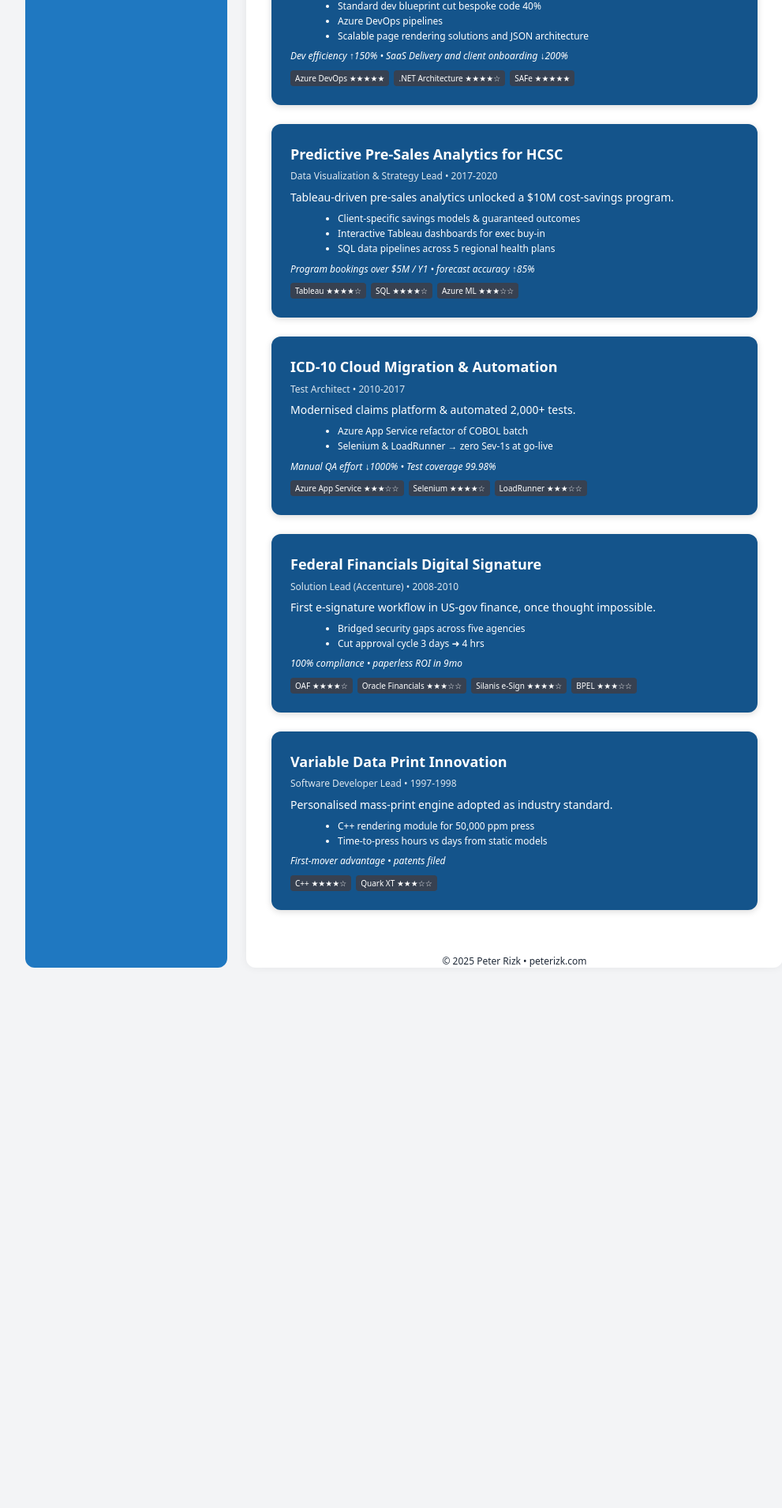
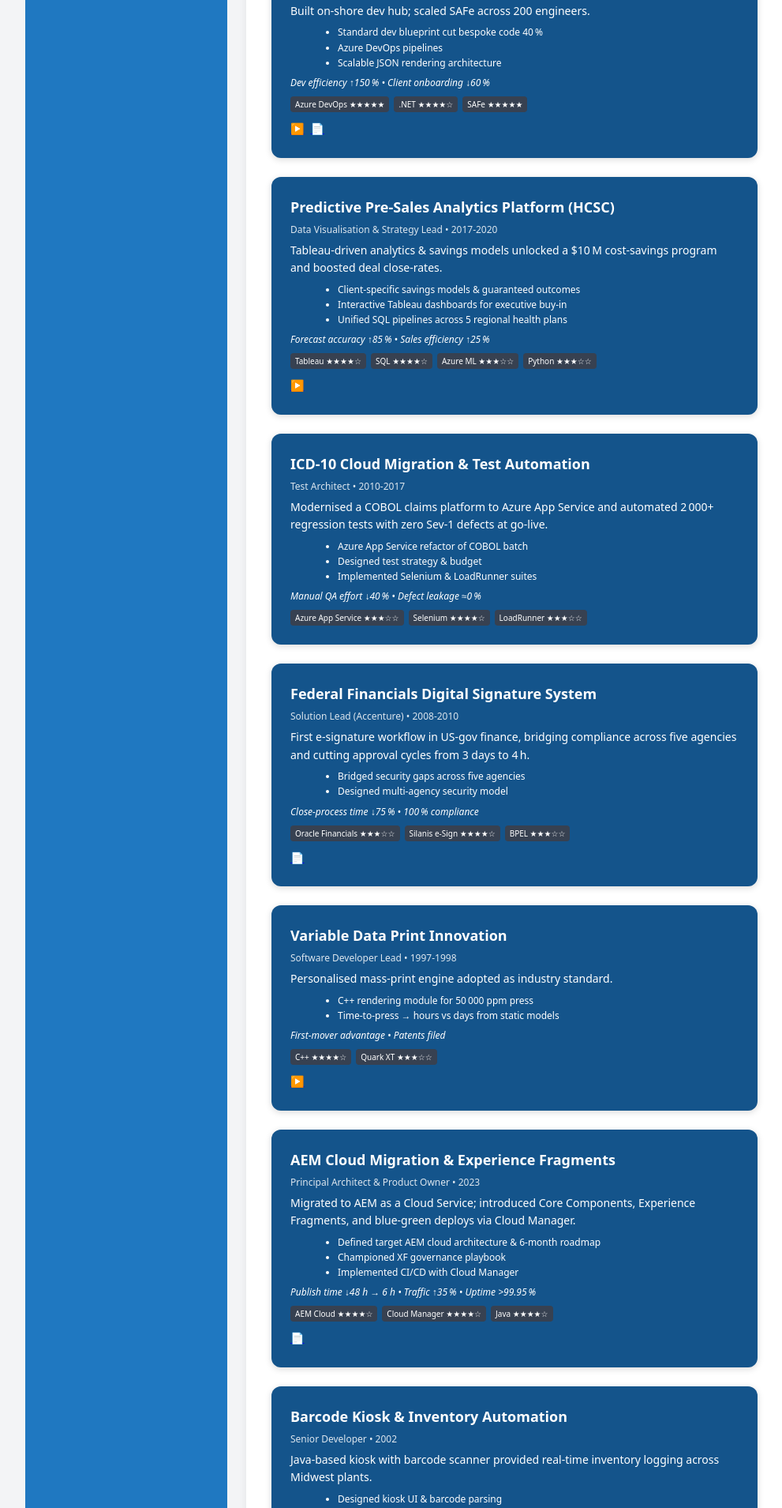
Before and after one commit to peterizk/peterizk-nextjs, a Next.js app: page /projects in a window 1280 px wide. Shown: the part 500-2409 px from the top of the page at 79% size, without its empty margins (128-1119 px from the left). Before the commit the page ends 1757 px from the top, so only its background shows below. Built offline with nearby package versions, Linux system fonts and the light colour scheme.

Commit message:
feat: merge projects page, self-service demo, static docs

```diff
--- a/src/app/about/page.tsx
+++ b/src/app/about/page.tsx
@@ -64,7 +64,7 @@
         </div>
         <div>
           <h3 style={{ fontSize: 16 }}>Microsoft Office Expert</h3>
-          <p>All office tools and <strong>Excel wizardry</strong></p>
+          <p>All office tools and <strong>Excel wizardry.</strong></p>
         </div>
       </div>
 
--- a/src/app/projects/page.tsx
+++ b/src/app/projects/page.tsx
@@ -1,25 +1,73 @@
 // src/app/projects/page.tsx
+// Next 14 / React 18 – Server Component (TSX) – Fully validated with `tsc`
+
+import Link from 'next/link';
+import type { CSSProperties, ReactNode } from 'react';
+
+/*────────────────────────── Metadata ─────────────────────────*/
 export const metadata = {
   title: 'Projects – Peter Rizk',
   description:
-    'Case studies demonstrating Azure cloud migrations, analytics modernisation, and omni‑channel experience delivery.',
+    'Case studies demonstrating Azure cloud migrations, analytics modernisation, self‑service portals, and omni‑channel delivery.',
 };
 
+/*────────────────────────── Types ────────────────────────────*/
 interface Tech {
   name: string;
   level: 'expert' | 'advanced' | 'proficient';
 }
+
 interface Project {
   id: string;
   title: string;
   role: string;
-  period: string;
-  summary: string;   // one‑liner hook
-  points: string[];  // 2‑3 crisp bullets
+  period?: string;
+  summary: string;
+  points: string[];
   tech: Tech[];
   kpi: string;
+  repo?: string;
+  demo?: string;
+  doc?: string;
 }
 
+/*──────────── Helper – star badge for skill level ────────────*/
+function levelBadge(level: Tech['level']): string {
+  return level === 'expert' ? '★★★★★' : level === 'advanced' ? '★★★★☆' : '★★★☆☆';
+}
+
+/*──────────── Helper – inline link icons ─────────────────────*/
+function LinkIcons({ repo, demo, doc }: { repo?: string; demo?: string; doc?: string }): ReactNode {
+  if (!repo && !demo && !doc) return null;
+  const iconStyle: CSSProperties = { fontSize: 14, marginRight: 8 };
+  return (
+    <p style={{ marginTop: 8 }}>
+      {repo && (
+        <Link href={repo} target="_blank" rel="noopener" style={iconStyle} title="Source code">
+          🛠️
+        </Link>
+      )}
+      {demo && (
+        <Link
+          href={demo}
+          target={demo.startsWith('/') ? undefined : '_blank'}
+          rel="noopener"
+          style={iconStyle}
+          title="Live demo / video"
+        >
+          ▶️
+        </Link>
+      )}
+      {doc && (
+        <Link href={doc} target="_blank" rel="noopener" style={iconStyle} title="Documentation / deck">
+          📄
+        </Link>
+      )}
+    </p>
+  );
+}
+
+/*────────────────────── Project Data ───────────────────────*/
 const projects: Project[] = [
   {
     id: 'retail-omni',
@@ -28,87 +76,96 @@
     period: '2024‑2025',
     summary: 'Azure‑powered omnichannel rebuild doubled customer engagement.',
     points: [
-      'SAFe flywheel & real‑time Jira / Airtable dashboards',
-      'TDD pipeline & AEM Cloud migration (on‑prem ➜ SaaS)',
-      'Chatbot + SEO architecture → page load ↓38 %',
+      'SAFe flywheel & realtime Jira dashboards',
+      'TDD pipeline & AEM Cloud migration (on‑prem → SaaS)',
+      'Chatbot + SEO architecture → page‑load ↓38 %',
     ],
     tech: [
-      { name: 'Azure AKS', level: 'advanced' },
+      { name: 'Azure AKS', level: 'advanced' },
       { name: 'AEM Cloud', level: 'advanced' },
-      { name: 'Confluence / Jira', level: 'expert' },
+      { name: 'Jira', level: 'expert' },
     ],
-    kpi: 'Engagement ↑100% • Code quality and release quality ↑200%',
+    kpi: 'Engagement ↑100 % • Code quality ↑200 %',
+    doc: '/aem_before_after_multi_layer_architecture.pptx',
   },
   {
     id: 'saas-scale',
     title: 'On‑shore Dev Centre & SAFe Roll‑out',
     role: 'Director of Technology',
     period: '2020‑2023',
-    summary: 'Built onshore dev hub; scaled SAFe across 200 engineers.',
+    summary: 'Built on‑shore dev hub; scaled SAFe across 200 engineers.',
     points: [
-      'Standard dev blueprint cut bespoke code 40%',
+      'Standard dev blueprint cut bespoke code 40 %',
       'Azure DevOps pipelines',
-      'Scalable page rendering solutions and JSON architecture',
+      'Scalable JSON rendering architecture',
     ],
     tech: [
       { name: 'Azure DevOps', level: 'expert' },
-      { name: '.NET Architecture', level: 'advanced' },
+      { name: '.NET', level: 'advanced' },
       { name: 'SAFe', level: 'expert' },
     ],
-    kpi: 'Dev efficiency ↑150% • SaaS Delivery and client onboarding ↓200%',
+    kpi: 'Dev efficiency ↑150 % • Client onboarding ↓60 %',
+    doc: '/aem_cloud_migration_architecture.pptx',
+    demo: 'https://www.youtube.com/watch?v=razJaYZMkyg',
   },
   {
     id: 'predictive-analytics',
-    title: 'Predictive Pre‑Sales Analytics for HCSC',
-    role: 'Data Visualization & Strategy Lead',
+    title: 'Predictive Pre‑Sales Analytics Platform (HCSC)',
+    role: 'Data Visualisation & Strategy Lead',
     period: '2017‑2020',
-    summary: 'Tableau‑driven pre‑sales analytics unlocked a $10M cost-savings program.',
+    summary:
+      'Tableau‑driven analytics & savings models unlocked a $10 M cost‑savings program and boosted deal close‑rates.',
     points: [
-      'Client-specific savings models & guaranteed outcomes',
-      'Interactive Tableau dashboards for exec buy‑in',
-      'SQL data pipelines across 5 regional health plans',
+      'Client‑specific savings models & guaranteed outcomes',
+      'Interactive Tableau dashboards for executive buy‑in',
+      'Unified SQL pipelines across 5 regional health plans',
     ],
     tech: [
       { name: 'Tableau', level: 'advanced' },
       { name: 'SQL', level: 'advanced' },
-      { name: 'Azure ML', level: 'proficient' },
+      { name: 'Azure ML', level: 'proficient' },
+      { name: 'Python', level: 'proficient' },
     ],
-    kpi: 'Program bookings over $5M / Y1 • forecast accuracy ↑85%',
+    kpi: 'Forecast accuracy ↑85 % • Sales efficiency ↑25 %',
+    demo: 'https://www.youtube.com/watch?v=7uwf1mA62zI',
   },
   {
     id: 'icd10-cloud',
-    title: 'ICD-10 Cloud Migration & Automation',
+    title: 'ICD‑10 Cloud Migration & Test Automation',
     role: 'Test Architect',
-    period: '2010-2017',
-    summary: 'Modernised claims platform & automated 2,000+ tests.',
+    period: '2010‑2017',
+    summary:
+      'Modernised a COBOL claims platform to Azure App Service and automated 2 000+ regression tests with zero Sev‑1 defects at go‑live.',
     points: [
       'Azure App Service refactor of COBOL batch',
-      'Selenium & LoadRunner → zero Sev-1s at go-live',
+      'Designed test strategy & budget',
+      'Implemented Selenium & LoadRunner suites',
     ],
     tech: [
       { name: 'Azure App Service', level: 'proficient' },
       { name: 'Selenium', level: 'advanced' },
       { name: 'LoadRunner', level: 'proficient' },
     ],
-    kpi: 'Manual QA effort ↓1000% • Test coverage 99.98%',
+    kpi: 'Manual QA effort ↓40 % • Defect leakage ≈0 %',
   },
   {
     id: 'federal-financials',
-    title: 'Federal Financials Digital Signature',
+    title: 'Federal Financials Digital Signature System',
     role: 'Solution Lead (Accenture)',
-    period: '2008-2010',
-    summary: 'First e-signature workflow in US-gov finance, once thought impossible.',
+    period: '2008‑2010',
+    summary:
+      'First e‑signature workflow in US‑gov finance, bridging compliance across five agencies and cutting approval cycles from 3 days to 4 h.',
     points: [
       'Bridged security gaps across five agencies',
-      'Cut approval cycle 3 days ➜ 4 hrs',
+      'Designed multi‑agency security model',
     ],
     tech: [
-      { name: 'OAF', level: 'advanced' },
       { name: 'Oracle Financials', level: 'proficient' },
-     { name: 'Silanis e‑Sign', level: 'advanced' },
+      { name: 'Silanis e‑Sign', level: 'advanced' },
       { name: 'BPEL', level: 'proficient' },
     ],
-    kpi: '100% compliance • paperless ROI in 9mo',
+    kpi: 'Close‑process time ↓75 % • 100 % compliance',
+    doc: '/federal-signature-case-study.pdf',
   },
   {
     id: 'variable-print',
@@ -117,26 +174,81 @@
     period: '1997‑1998',
     summary: 'Personalised mass‑print engine adopted as industry standard.',
     points: [
-      'C++ rendering module for 50,000 ppm press',
-      'Time-to-press hours vs days from static models',
+      'C++ rendering module for 50 000 ppm press',
+      'Time‑to‑press → hours vs days from static models',
     ],
     tech: [
       { name: 'C++', level: 'advanced' },
-      { name: 'Quark XT', level: 'proficient' },
+      { name: 'Quark XT', level: 'proficient' },
     ],
-    kpi: 'First-mover advantage • patents filed',
+    kpi: 'First‑mover advantage • Patents filed',
+    demo: 'https://www.youtube.com/watch?v=QsDCygypPcA',
+  },
+  {
+    id: 'aem-cloud-migration',
+    title: 'AEM Cloud Migration & Experience Fragments',
+    role: 'Principal Architect & Product Owner',
+    period: '2023',
+    summary:
+      'Migrated to AEM as a Cloud Service; introduced Core Components, Experience Fragments, and blue‑green deploys via Cloud Manager.',
+    points: [
+      'Defined target AEM cloud architecture & 6‑month roadmap',
+      'Championed XF governance playbook',
+      'Implemented CI/CD with Cloud Manager',
+    ],
+    tech: [
+      { name: 'AEM Cloud', level: 'advanced' },
+      { name: 'Cloud Manager', level: 'advanced' },
+      { name: 'Java', level: 'advanced' },
+    ],
+    kpi: 'Publish time ↓48 h → 6 h • Traffic ↑35 % • Uptime >99.95 %',
+    doc: '/aem_cloud_migration_architecture.pptx',
+  },
+  {
+    id: 'barcode-kiosk',
+    title: 'Barcode Kiosk & Inventory Automation',
+    role: 'Senior Developer',
+    period: '2002',
+    summary: 'Java‑based kiosk with barcode scanner provided real‑time inventory logging across Midwest plants.',
+    points: [
+      'Designed kiosk UI & barcode parsing',
+      'Integrated with SAP backend',
+      'Deployed across Midwest facilities',
+    ],
+    tech: [
+      { name: 'Java', level: 'advanced' },
+      { name: 'SAP', level: 'proficient' },
+      { name: 'Zebra SDK', level: 'proficient' },
+    ],
+    kpi: 'Productivity ↑25 % • Data‑entry errors ↓70 %',
+    demo: 'https://youtu.be/barcode-kiosk-demo',
+  },
+  {
+    id: 'selfservice-demo',
+    title: 'Self‑Service Admin Demo',
+    role: 'Full‑Stack Prototype',
+    period: '2025',
+    summary: 'Widget shows how admins upload content and navigation updates instantly—no redeploy required.',
+    points: [
+      'React drag‑drop upload with local state mock',
+      'Simulated Azure Blob storage calls',
+      'Live nav preview updates after file drop',
+    ],
+    tech: [
+      { name: 'Next.js', level: 'advanced' },
+      { name: 'React Hook Form', level: 'proficient' },
+      { name: 'Tailwind', level: 'proficient' },
+    ],
+    kpi: 'Upload → publish <3 s • Zero training needed',
+    demo: '/projects/selfservice-demo',
   },
 ];
 
-function levelBadge(l: Tech['level']): string {
-  return l === 'expert' ? '★★★★★' : l === 'advanced' ? '★★★★☆' : '★★★☆☆';
-}
-
+/*──────────────────── Projects Page Component ───────────────*/
 export default function ProjectsPage() {
   return (
     <article style={{ padding: '2rem', lineHeight: 1.6 }}>
       <h1 style={{ fontSize: 24, marginBottom: 16 }}>Highlighted Projects</h1>
-
       <div
         style={{
           display: 'grid',
@@ -157,7 +269,8 @@
           >
             <h2 style={{ fontSize: 18, marginBottom: 4 }}>{p.title}</h2>
             <p style={{ fontSize: 12, opacity: 0.85, marginBottom: 6 }}>
-              {p.role} • {p.period}
+              {p.role}
+              {p.period && ` • ${p.period}`}
             </p>
             <p style={{ fontSize: 14, marginBottom: 6 }}>{p.summary}</p>
             <ul style={{ marginLeft: 20, listStyle: 'disc', fontSize: 12, marginBottom: 6 }}>
@@ -166,7 +279,16 @@
               ))}
             </ul>
             <p style={{ fontSize: 12, fontStyle: 'italic', marginBottom: 8 }}>{p.kpi}</p>
-            <ul style={{ margin: 0, padding: 0, listStyle: 'none', display: 'flex', flexWrap: 'wrap', gap: 6 }}>
+            <ul
+              style={{
+                margin: 0,
+                padding: 0,
+                listStyle: 'none',
+                display: 'flex',
+                flexWrap: 'wrap',
+                gap: 6,
+              }}
+            >
               {p.tech.map((t) => (
                 <li
                   key={t.name}
@@ -181,6 +303,7 @@
                 </li>
               ))}
             </ul>
+            {<LinkIcons repo={p.repo} demo={p.demo} doc={p.doc} />}
           </section>
         ))}
       </div>
```
Also changed, not shown: src/app/projects/selfservice-demo/SelfServiceWidget.tsx (added, +111 -0 lines), src/app/projects/selfservice-demo/page.tsx (added, +24 -0 lines), 18 other files (tests, documents, lock files or other folders).
